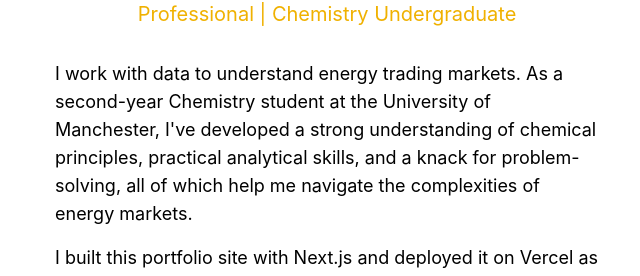
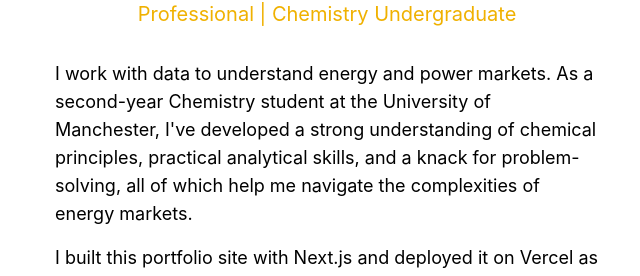
Before and after one commit to arjunsekhon/arjunsekhon-com, a Next.js app: page / in a window 1280 px wide. Shown: the part 248-524 px from the top of the page, without its empty margins (313-953 px from the left). Built offline with nearby package versions, Linux system fonts and the light colour scheme.

Commit message:
Minor adjustment

```diff
--- a/app/page.tsx
+++ b/app/page.tsx
@@ -13,7 +13,7 @@ export default function Page() {
       </header>
       <div className="mb-6 text-lg">
         <p>
-          I work with data to understand energy trading markets. As a second-year Chemistry student at the University of Manchester, I've developed a strong understanding of chemical principles, practical analytical skills, and a knack for problem-solving, all of which help me navigate the complexities of energy markets.
+          I work with data to understand energy and power markets. As a second-year Chemistry student at the University of Manchester, I've developed a strong understanding of chemical principles, practical analytical skills, and a knack for problem-solving, all of which help me navigate the complexities of energy markets.
         </p>
         <p className="mt-4">
           I built this portfolio site with Next.js and deployed it on Vercel as I explored the challenges of launching a website in production and developing my skills in React.js. Here, I share my projects, insights, and learnings at the crossroads of energy, data, and technology.
```
